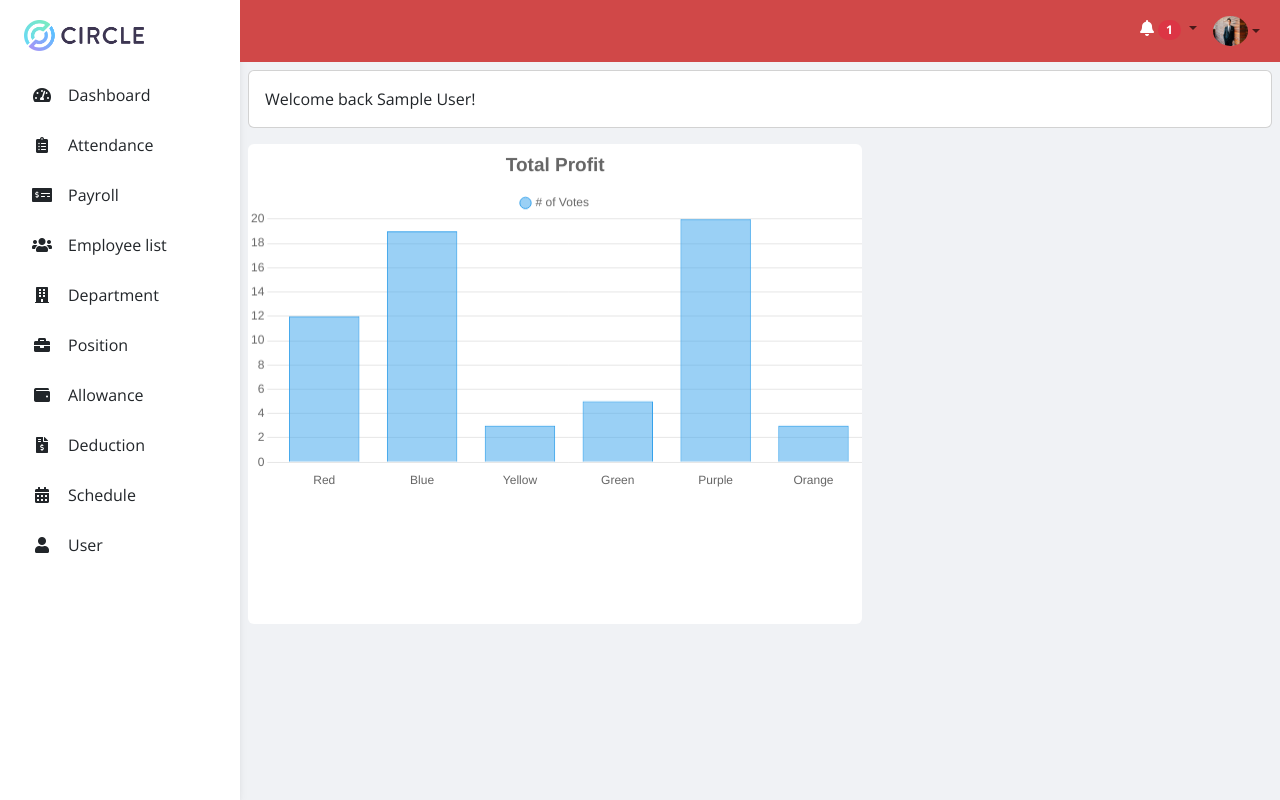
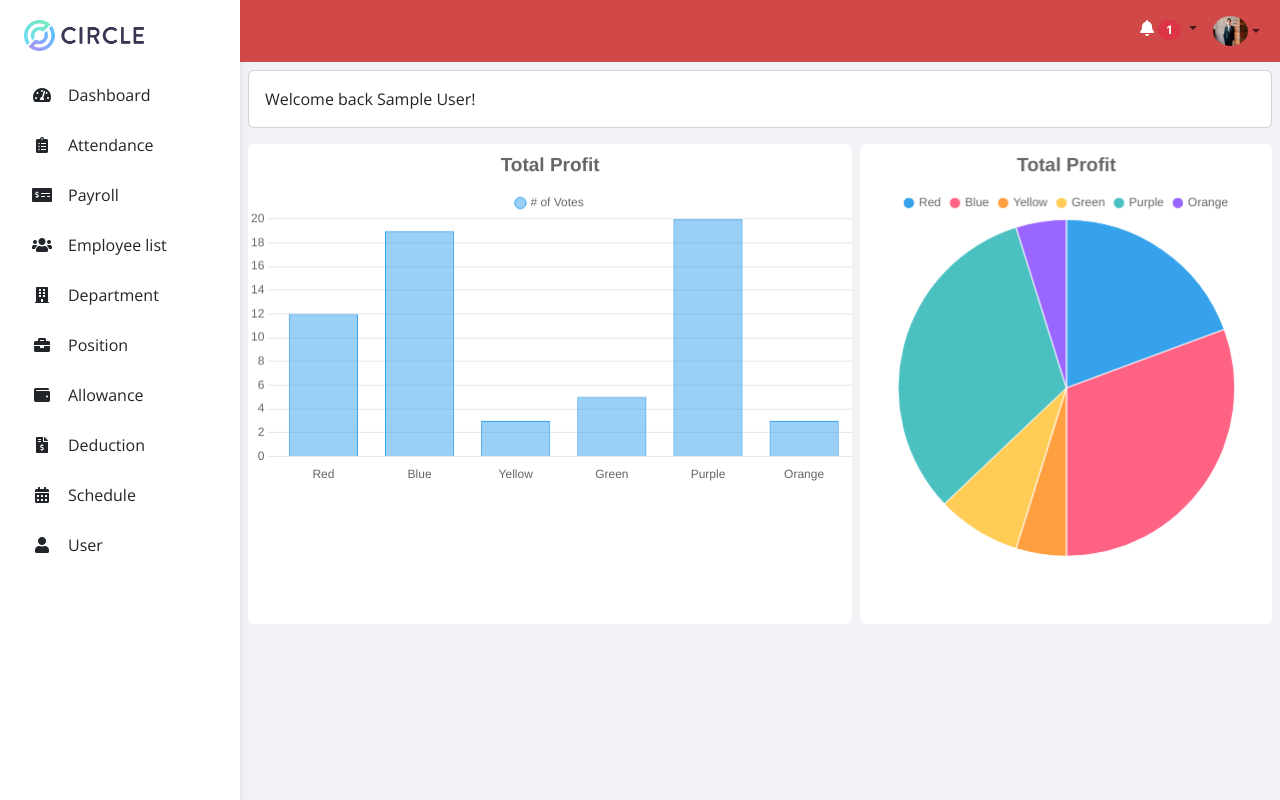
Before and after one commit to astridpx/payroll-user-management, a PHP site: page / in a window 1280 px wide. Run offline with PHP 8.4, Linux system fonts and the light colour scheme; the visitor is signed in with stand-in values (Sample User, id 1); some libraries are stand-ins or nearby versions.

Commit message:
Add pie chart

```diff
--- a/home.php
+++ b/home.php
@@ -21,15 +21,19 @@
 		</div>
 	</div>
 
-	<div style="width: 60%; background-color: #fff; position: relative; height:60vh" class="ro mt-3 rounded-2">
-		<canvas id="chart1" class=""></canvas>
-		<!-- <canvas id="chart2" class=""></canvas> -->
+	<div style="column-gap: 8px;" class="d-flex  mt-3 ">
+		<div style="width: 59%; background-color: #fff; position: relative; height:60vh" class="flex-1 rounded-2">
+			<canvas id="chart1" class=""></canvas>
+		</div>
+		<div style=" background-color: #fff; position: relative; height:60vh" class="flex-fill rounded-2">
+			<canvas id="chart2" class=""></canvas>
+		</div>
 	</div>
 
 </div>
 <script>
 	const ctx1 = $('#chart1');
-	// const ctx2 = $('#chart2');
+	const ctx2 = $('#chart2');
 
 	new Chart(ctx1, {
 		type: 'bar',
@@ -81,4 +85,38 @@
 
 		},
 	});
+
+	new Chart(ctx2, {
+		type: 'pie',
+		data: {
+			labels: ['Red', 'Blue', 'Yellow', 'Green', 'Purple', 'Orange'],
+			datasets: [{
+				label: '# of Votes',
+				data: [12, 19, 3, 5, 20, 3],
+				borderWidth: 1,
+			}]
+		},
+		options: {
+			// aspectRatio: 16 / 9,
+			plugins: {
+				legend: {
+					display: true,
+					labels: {
+						usePointStyle: true,
+						pointStyle: "circle",
+						boxWidth: 8,
+						boxHeight: 8,
+					},
+				},
+				title: {
+					display: true,
+					text: "Total Profit",
+					font: {
+						size: 19,
+					},
+				},
+			}
+
+		},
+	});
 </script>
```
Also changed, not shown: login.php (+6 -7 lines).
